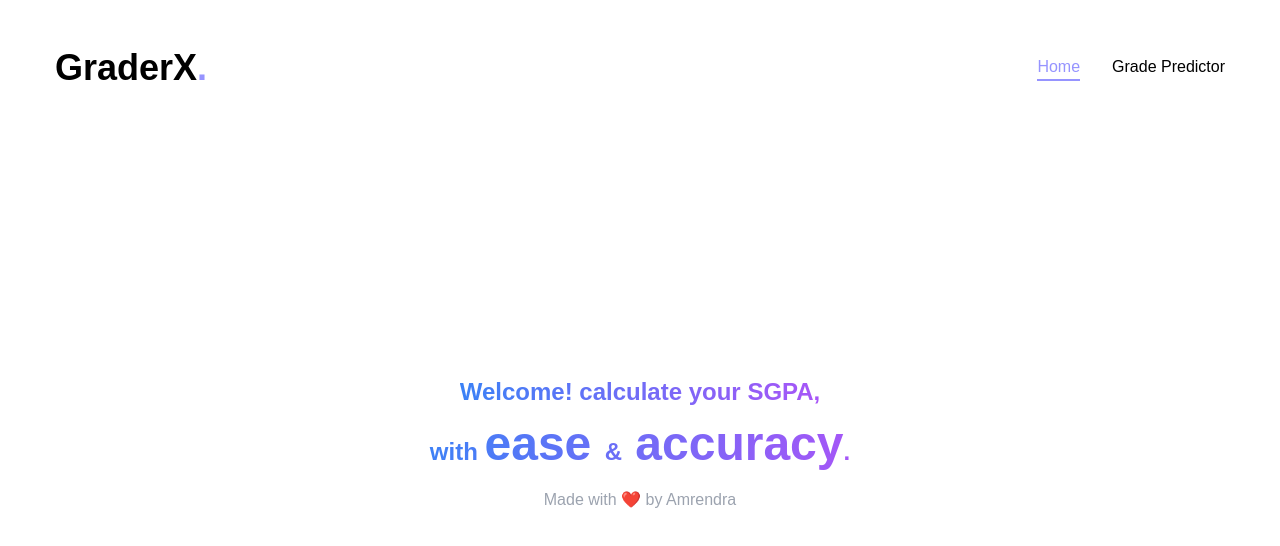
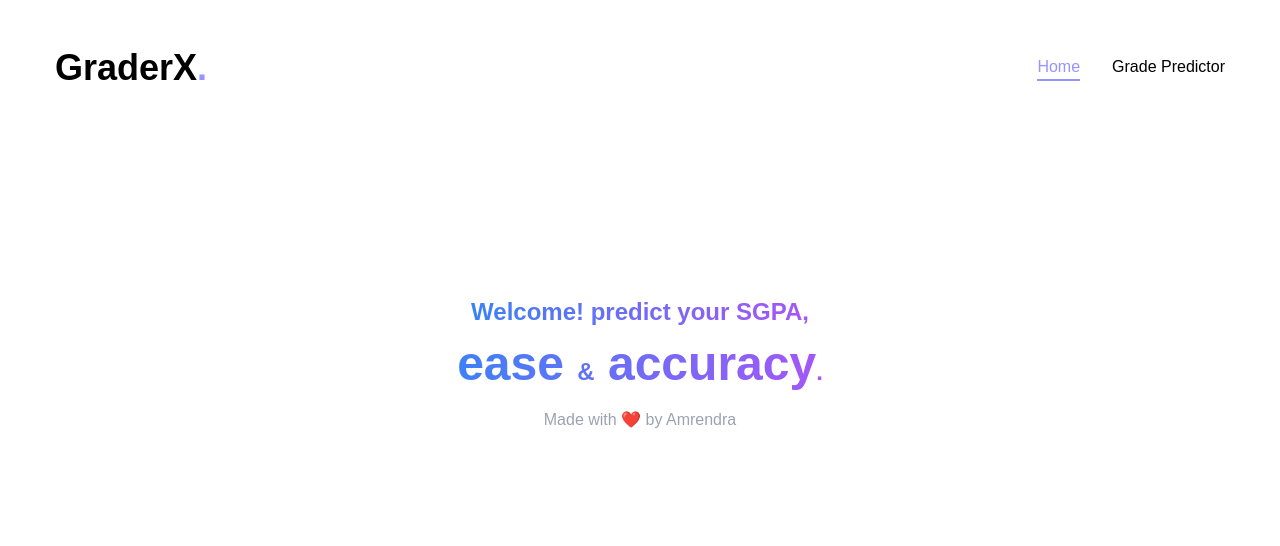
Before and after one commit to AmrendraTheCoder/gradecalculator, a Next.js app: page / in a window 1280 px wide. Shown: the top 546 px of the page. Built offline with nearby package versions, Linux system fonts and the light colour scheme.

Commit message:
Update page.jsx

```diff
--- a/app/page.jsx
+++ b/app/page.jsx
@@ -4,12 +4,12 @@ export default function Home() {
   return (
     <div className="flex flex-col justify-between">
       <section className="">
-        <div className="container mx-auto text-3xl items-center justify-center flex flex-col mt-[30vh] mb-2">
+        <div className="container mx-auto text-3xl items-center justify-center flex flex-col mt-[20vh] mb-2">
           <h1 className="text-2xl font-semibold bg-gradient-to-r from-blue-500 to-purple-500 bg-clip-text text-transparent">
-            Welcome! calculate your SGPA,
+            Welcome! predict your SGPA,
           </h1>
           <h2 className="text-2xl p-3 font-semibold bg-gradient-to-r from-blue-500 to-purple-500 bg-clip-text text-transparent">
-            with <span className="text-5xl">ease </span>&<span className="text-5xl"> accuracy</span>.
+            <span className="text-5xl">ease </span>&<span className="text-5xl"> accuracy</span>.
           </h2>
         </div>
       </section>
```
